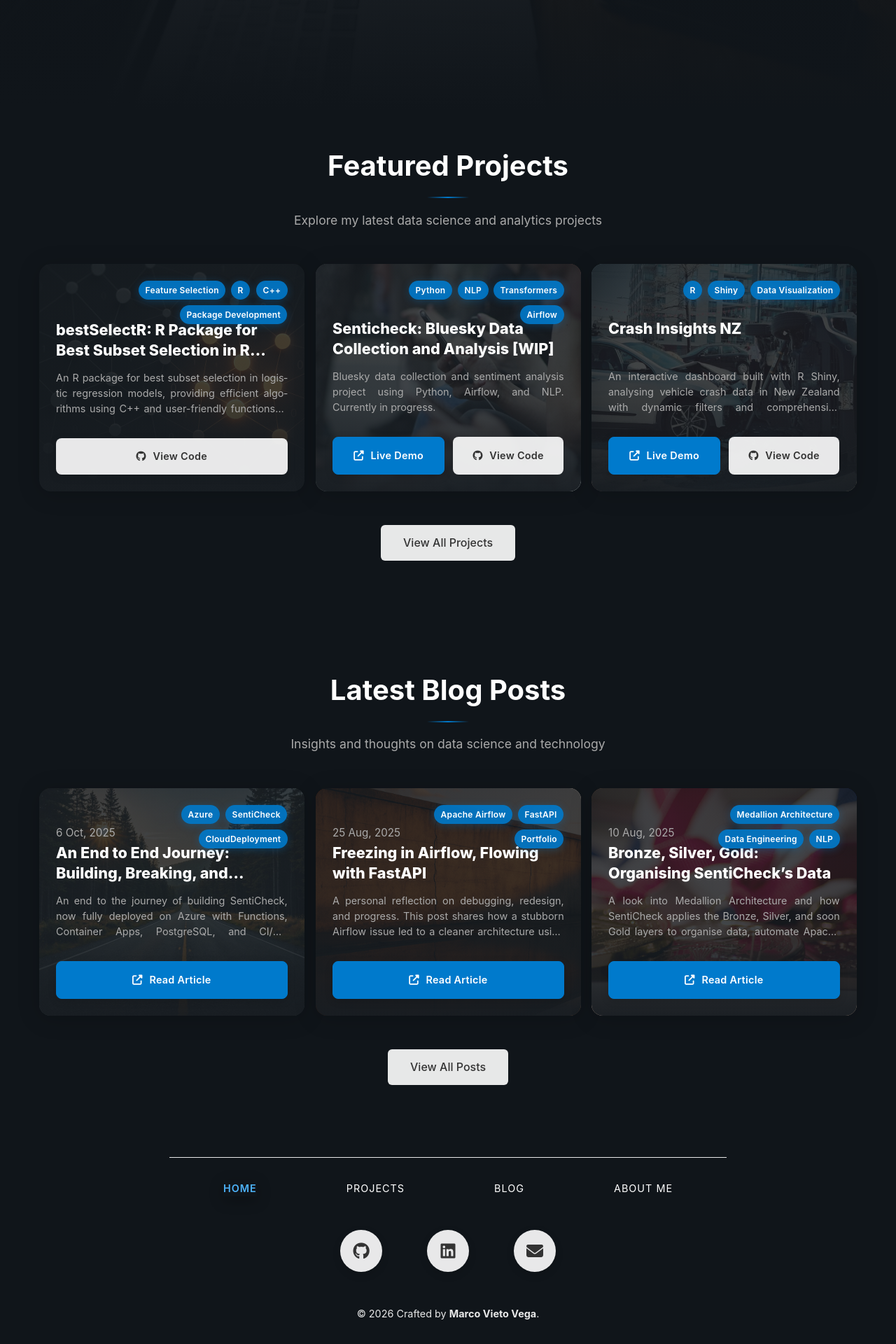
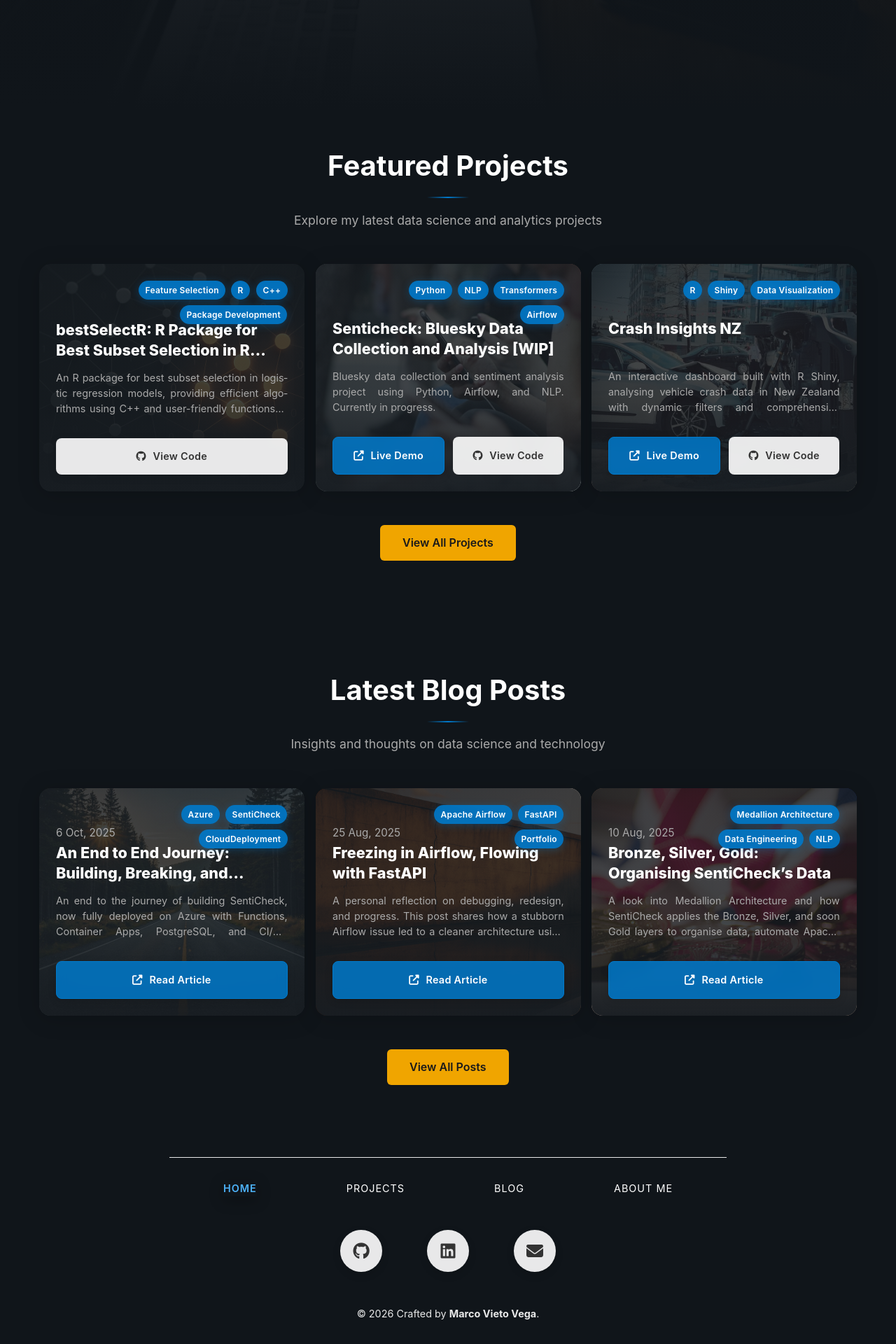
Before and after one commit to marcovietovega/portfolio, a Jekyll site: the page built from index.md, in a window 1280 px wide. Shown: the part 744-2664 px from the top of the page at 70% size. Built offline with Jekyll 4.4.1, drawn with Linux system fonts in a browser that asks for light colours.

Commit message:
style: update button styles with frosted glass effect

```diff
--- a/_sass/partials/_buttons.scss
+++ b/_sass/partials/_buttons.scss
@@ -7,22 +7,22 @@
   margin-bottom: 2rem;
 }
 
-/* Primary Button */
+/* Primary Button (CTA — warm accent) */
 .btn-primary {
   display: inline-block;
-  background: rgba(255, 255, 255, 0.9);
-  color: #333;
+  background: var(--color-accent-warm);
+  color: #1a1a1a;
   padding: 0.8rem 2rem;
   border-radius: 6px;
   text-decoration: none;
-  font-weight: 500;
+  font-weight: 600;
   transition: all 0.3s ease;
 }
 
 .btn-primary:hover {
-  background: #007acc;
-  color: #fff;
-  box-shadow: 0 4px 16px rgba(77, 179, 250, 0.18);
+  background: #ffb814;
+  color: #1a1a1a;
+  box-shadow: 0 4px 16px rgba(240, 165, 0, 0.35);
   transform: translateY(-2px);
 }
 
@@ -55,9 +55,10 @@
 
 /* Secondary Button (for GitHub links) */
 .btn-secondary {
-  background: rgba(255, 255, 255, 0.95);
+  background: rgba(255, 255, 255, 0.8);
   color: #333;
   border: 1px solid rgba(255, 255, 255, 0.2);
+  backdrop-filter: blur(8px);
 }
 
 .btn-secondary:hover {
@@ -69,14 +70,15 @@
 
 /* Override primary button styles for project links */
 .project-links .btn-primary {
-  background: #007acc;
-  color: #fff;
-  border: 1px solid #007acc;
+  background: rgba(0, 122, 204, 0.85);
+  color: var(--color-text);
+  border: 1px solid var(--color-primary);
+  backdrop-filter: blur(8px);
 }
 
 .project-links .btn-primary:hover {
   background: #005fa3;
-  color: #fff;
+  color: var(--color-text);
   transform: translateY(-2px);
   box-shadow: 0 6px 20px rgba(0, 122, 204, 0.3);
 }
```
